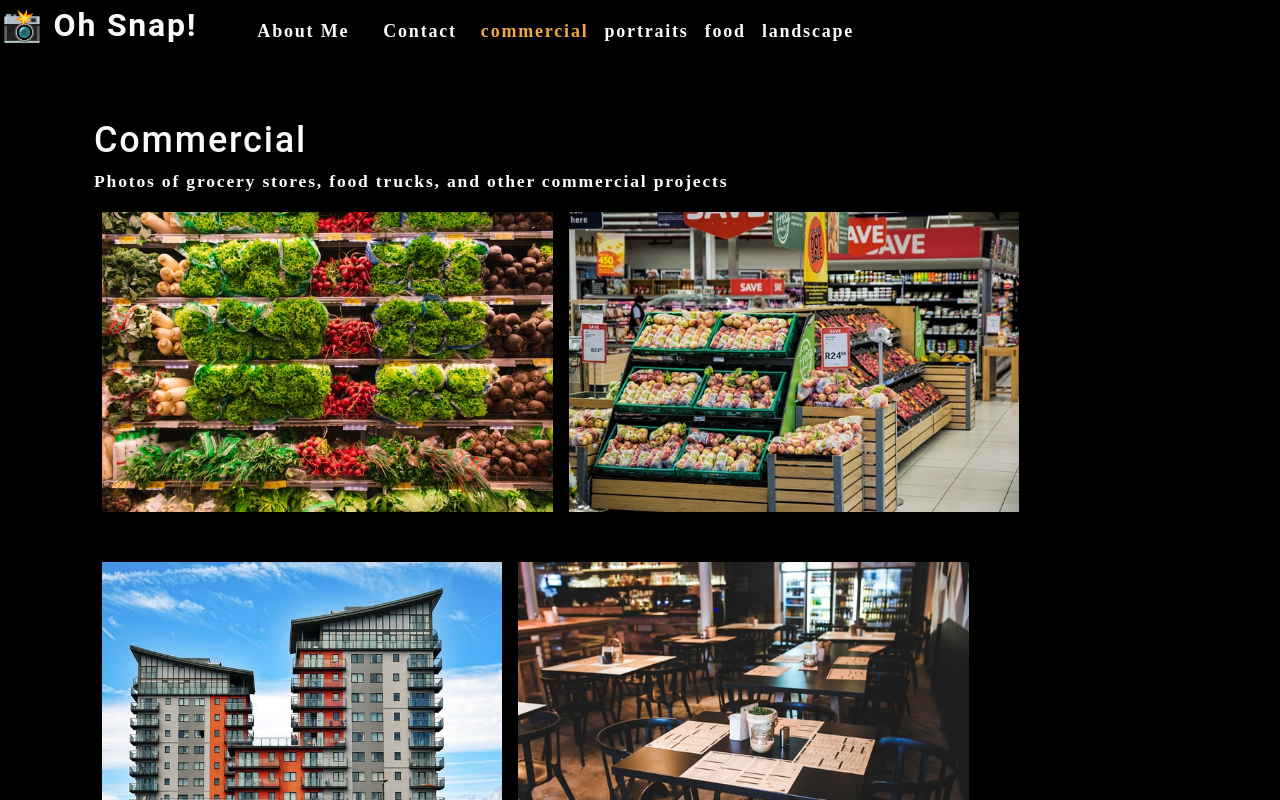
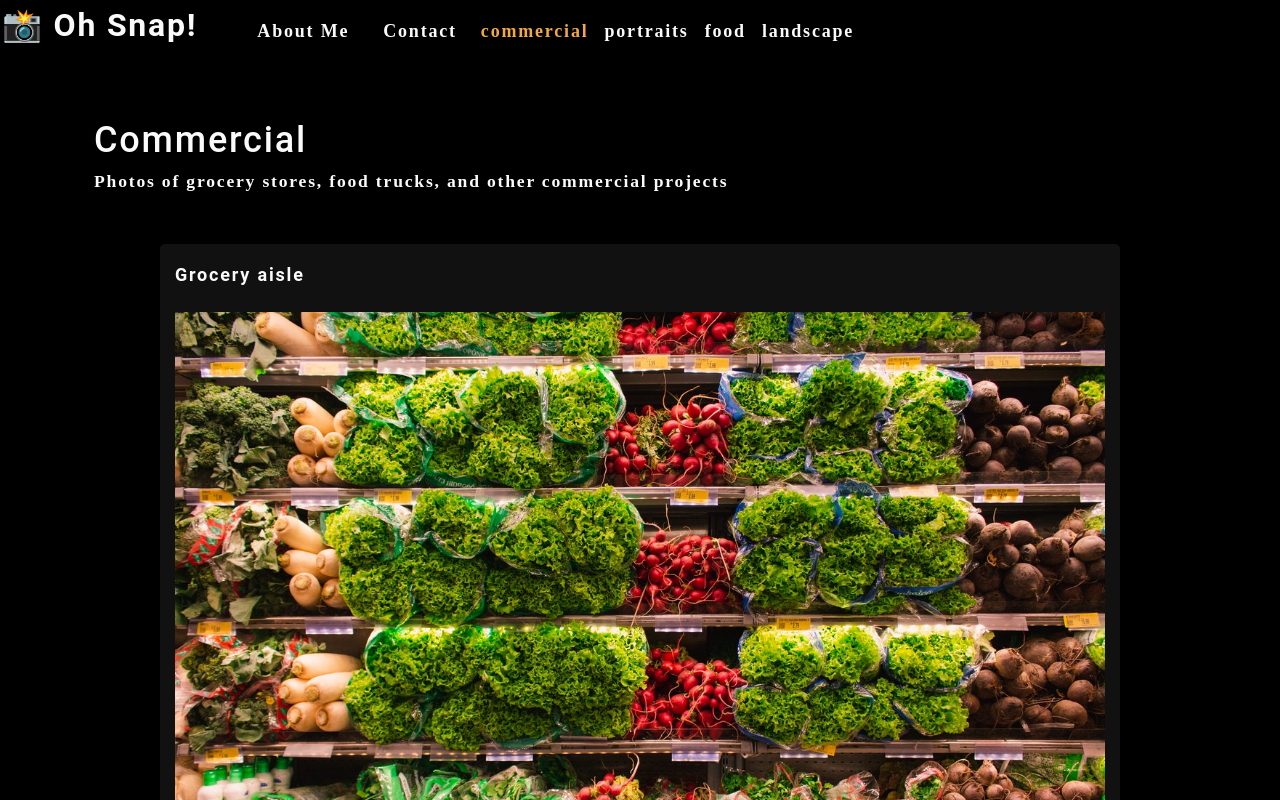
Before and after one commit to AshisPatel/photo-port, a React (Create React App) app: page / in a window 1280 px wide. Both pictures are taken after a click on the picture 327 px from the left and 361 px from the top of the page. Shown: the top 800 px of the page. Built offline with nearby package versions, Linux system fonts and the light colour scheme.

Commit message:
Add a modal that will show a selected picture from the gallery

```diff
--- /dev/null
+++ b/src/components/Modal/index.js
@@ -0,0 +1,32 @@
+import React from "react";
+
+function Modal({ currentPhoto }) {
+
+    const {
+        name,
+        category,
+        description,
+        index
+    } = currentPhoto;
+
+    return (
+        <div className = "modalBackDrop">
+            <div className="modalContainer">
+                <h3 className = "modalTitle">{name}</h3>
+                <img
+                    src={require(`../../assets/large/${category}/${index}.jpg`).default}
+                    alt={`${category}`}
+                />
+                <p>
+                    {description}
+                </p>
+                <button type="button">
+                    Close this modal
+                </button>
+            </div>
+        </div>
+    );
+
+}
+
+export default Modal;
--- a/src/components/PhotoList/PhotoList.js
+++ b/src/components/PhotoList/PhotoList.js
@@ -1,4 +1,5 @@
 import React, { useState } from 'react';
+import Modal from '../Modal';
 
 function PhotoList({ categoryName }) {
 
@@ -102,8 +103,21 @@
 
     const currentPhotos = photos.filter(photo => photo.category === categoryName);
 
+    const [currentPhoto, setCurrentPhoto] = useState();
+    const [isModalOpen, setIsModalOpen] = useState(false);
+
+    function toggleModal(photo, index) {
+        setCurrentPhoto({...photo, index});
+        setIsModalOpen(true);
+    }
+
+
     return (
         <div>
+            {
+                isModalOpen && <Modal currentPhoto={currentPhoto}/>
+            }
+
             <div className="flex-row">
                 {currentPhotos.map((photo, index) =>
                     (
@@ -111,6 +125,7 @@
                             src={require(`../../assets/small/${categoryName}/${index}.jpg`).default}
                             alt={photo.name}
                             className="img-thumbnail mx-1"
+                            onClick = {() => toggleModal(photo, index)}
                             key={photo.name}
                         />
                     )
```
